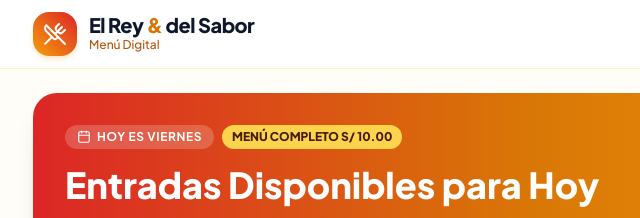
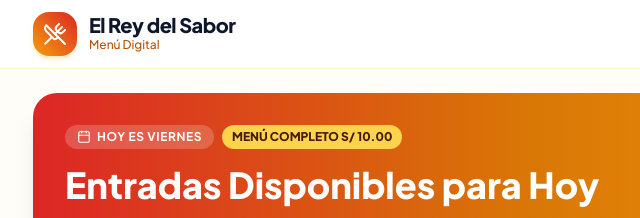
Before and after one commit to Huamani666/Restaurante_Elreydelsabor, a plain HTML site: page index.html in a window 1280 px wide. Shown: the top 218 px of the page, 111-751 px from the left. Drawn offline with nearby package versions, Linux system fonts and the light colour scheme.

Commit message:
Update index.html

```diff
--- a/index.html
+++ b/index.html
@@ -33,7 +33,7 @@
                 </div>
                 <div>
                     <h1 class="text-xl font-extrabold tracking-tight text-slate-900 leading-none">
-                        El Rey <span class="text-amber-600">&</span> del Sabor
+                        El Rey <span class="text-amber-600"></span> del Sabor
                     </h1>
                     <p class="text-xs font-medium text-amber-700 mt-0.5">Menú Digital</p>
                 </div>
```
